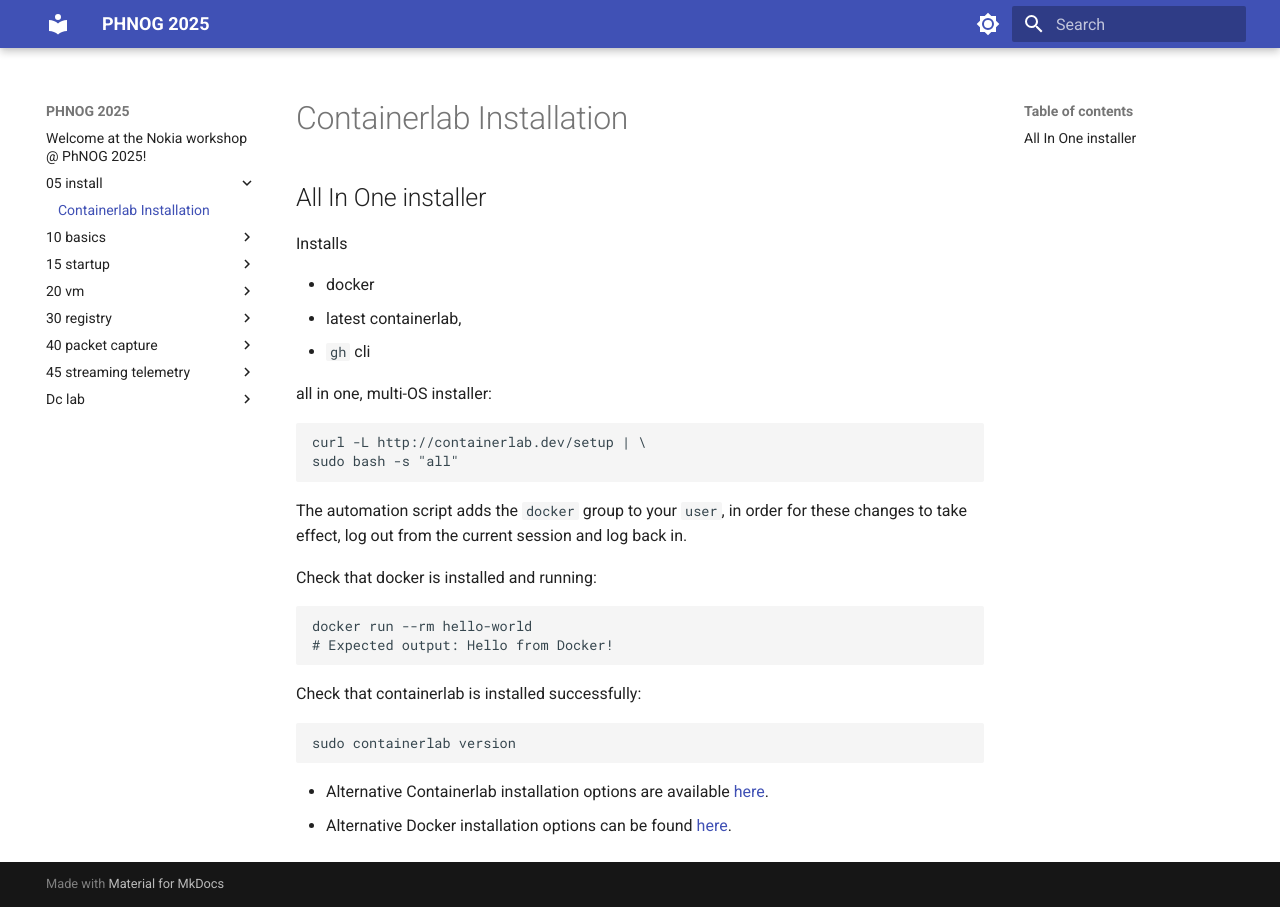
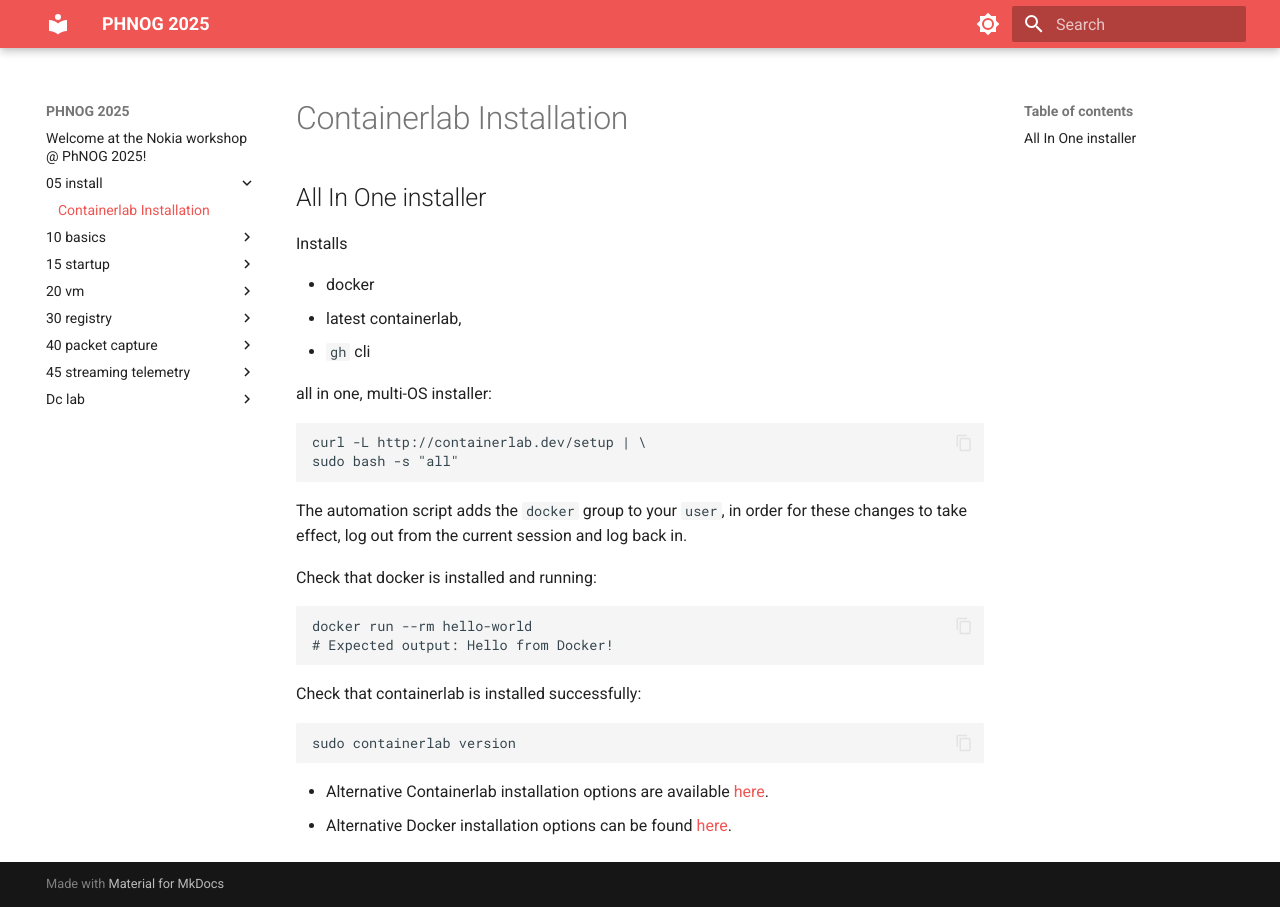
Before and after one commit to thcorre/phnog2025-workshop, an MkDocs documentation site: the page built from docs/05-install/README.md, in a window 1280 px wide. Built offline with MkDocs 1.6.1 and Material for MkDocs 9.7.7, drawn with Linux system fonts in a browser that asks for light colours.

Commit message:
Add codeblock copy and annotations

```diff
--- a/mkdocs.yml
+++ b/mkdocs.yml
@@ -1,15 +1,20 @@
 site_name: PHNOG 2025
 theme:
   name: material
+  features:
+    - content.code.copy
+    - content.code.annotate
   palette:
     # Palette toggle for light mode
     - scheme: default
+      primary: red
       toggle:
         icon: material/brightness-7
         name: Dark mode
 
     # Palette toggle for dark mode
     - scheme: slate
+      primary: red
       toggle:
         icon: material/brightness-4
         name: Light mode
```
